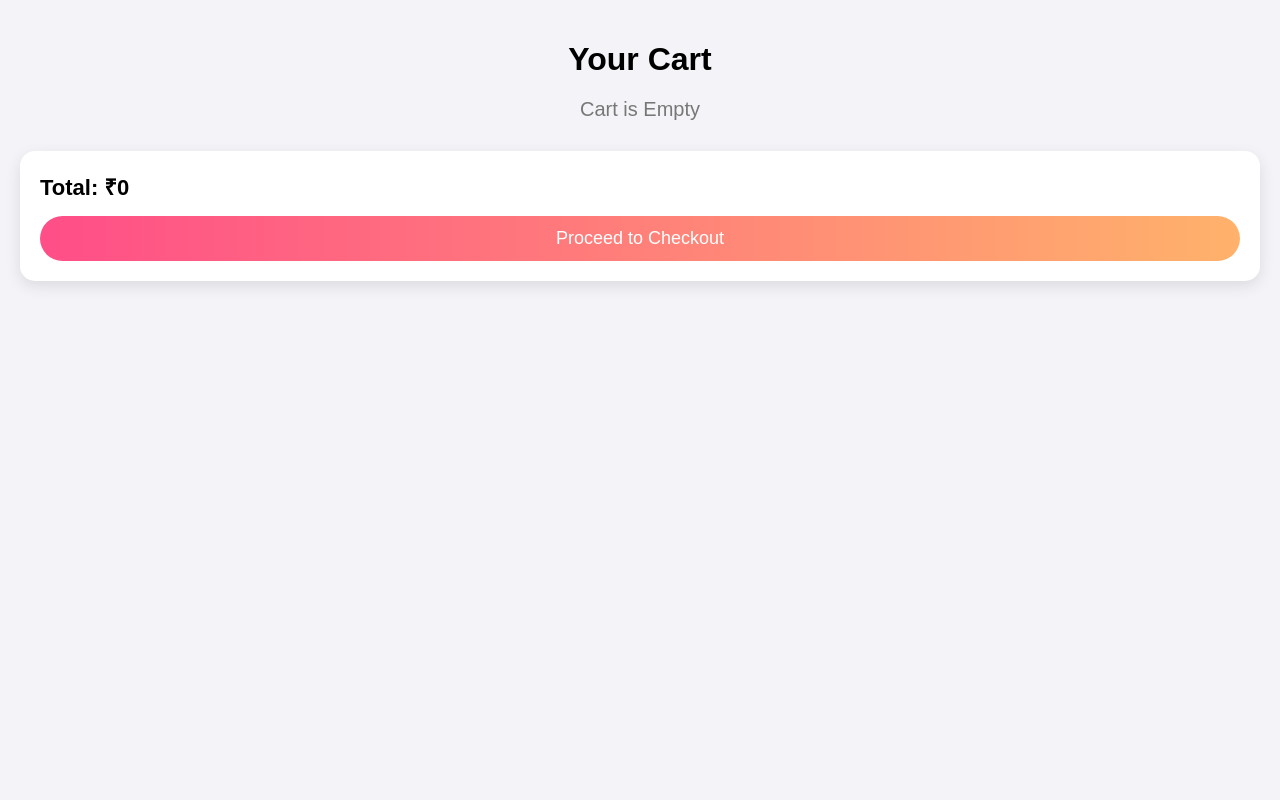
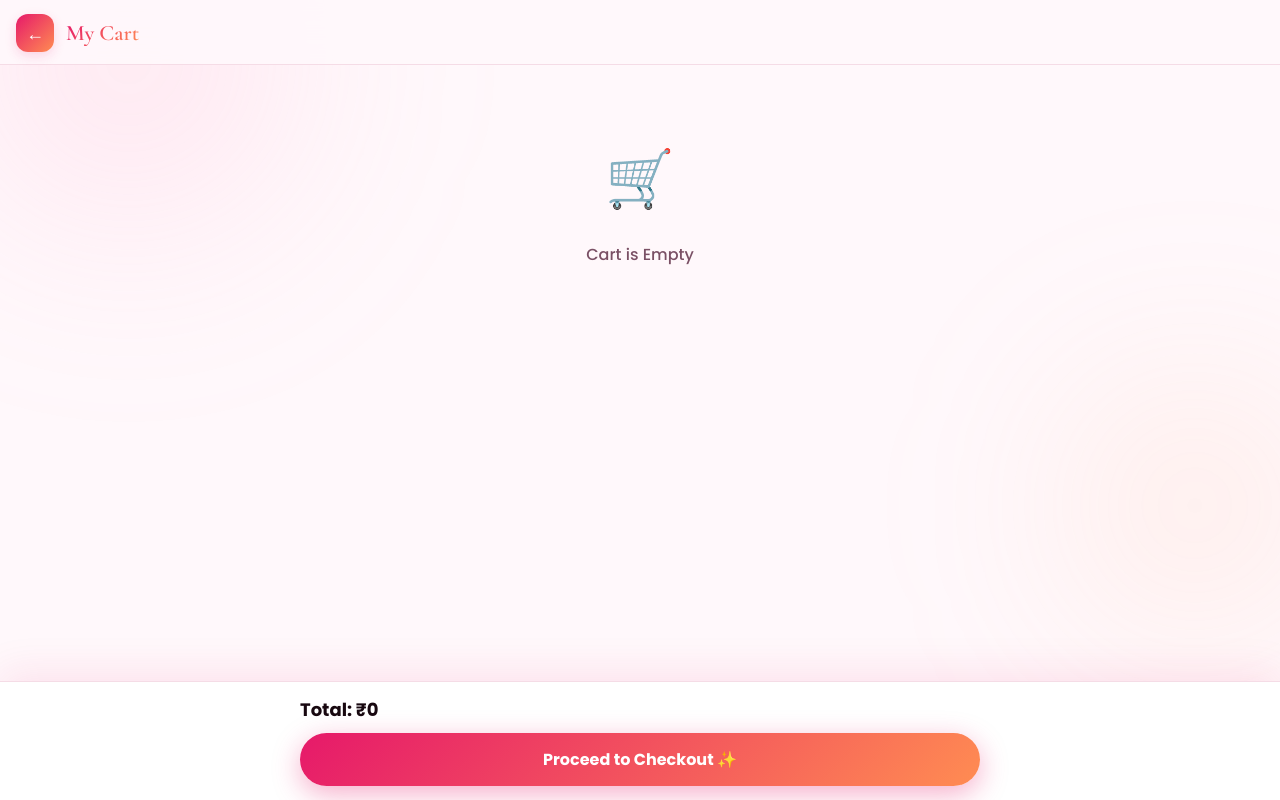
Before and after one commit to opkingpraja/Cosmetic-s, a website: page cart.html in a window 1280 px wide. Drawn offline with nearby package versions, Linux system fonts and the light colour scheme.

Commit message:
Refactor cart.html for improved structure and styling

```diff
--- a/cart.html
+++ b/cart.html
@@ -2,148 +2,136 @@
 <html lang="en">
 <head>
 <meta charset="UTF-8">
+<meta name="viewport" content="width=device-width,initial-scale=1,maximum-scale=1,user-scalable=no,viewport-fit=cover">
+<title>Your Cart — Anntya</title>
+<link href="https://fonts.googleapis.com/css2?family=Poppins:wght@300;400;500;600;700;800&family=Cormorant+Garamond:wght@600&display=swap" rel="stylesheet">
+<style>
+*,*::before,*::after{margin:0;padding:0;box-sizing:border-box;font-family:'Poppins',sans-serif;}
+:root{
+  --r:#e6196a;--r2:#ff5f98;--p:#ff8c52;--gold:#f5c340;
+  --cream:#fff8fb;--white:#fff;--text:#180810;--text2:#7a5065;--text3:#c8a8b5;
+  --border:#f5dce6;--sh:rgba(230,25,106,.16);--soft:rgba(0,0,0,.055);
+}
+html,body{touch-action:manipulation;-webkit-overflow-scrolling:touch;overflow-x:hidden;}
+body{background:var(--cream);color:var(--text);
+  padding:env(safe-area-inset-top) env(safe-area-inset-right) 120px env(safe-area-inset-left);
+  min-height:100vh;}
 
-<meta name="viewport"
-content="width=device-width,
-initial-scale=1,
-maximum-scale=1,
-user-scalable=no,
-viewport-fit=cover">
+/* Ambient */
+.bg-wrap{position:fixed;inset:0;z-index:0;pointer-events:none;overflow:hidden;}
+.blob{position:absolute;border-radius:50%;filter:blur(90px);animation:blobDrift 12s ease-in-out infinite;}
+.b1{width:460px;height:460px;background:radial-gradient(circle,rgba(255,155,195,.25),transparent 68%);top:-150px;left:-120px;}
+.b2{width:380px;height:380px;background:radial-gradient(circle,rgba(255,175,130,.2),transparent 68%);bottom:100px;right:-100px;animation-delay:-5s;}
+@keyframes blobDrift{0%,100%{transform:translate(0,0) scale(1);}50%{transform:translate(20px,-20px) scale(1.06);}}
 
-<title>Your Cart</title>
+/* Page header */
+.page-header{position:sticky;top:0;z-index:100;
+  background:rgba(255,248,251,.92);backdrop-filter:blur(20px);-webkit-backdrop-filter:blur(20px);
+  border-bottom:1px solid var(--border);padding:14px 16px 12px;
+  display:flex;align-items:center;gap:12px;
+  animation:slideDown .5s ease both;}
+@keyframes slideDown{from{opacity:0;transform:translateY(-16px);}to{opacity:1;transform:translateY(0);}}
+.back-btn{width:38px;height:38px;border-radius:12px;
+  background:linear-gradient(135deg,var(--r),var(--p));
+  display:flex;align-items:center;justify-content:center;
+  color:#fff;text-decoration:none;font-size:18px;
+  box-shadow:0 4px 12px var(--sh);transition:all .22s;flex-shrink:0;}
+.back-btn:hover{transform:scale(1.08);}
+h1{font-family:'Cormorant Garamond',serif;font-size:22px;font-weight:600;
+  background:linear-gradient(135deg,var(--r),var(--p));
+  -webkit-background-clip:text;-webkit-text-fill-color:transparent;}
 
-<style>
+/* Cart container */
+.cart-container{max-width:680px;margin:0 auto;padding:16px 14px 0;position:relative;z-index:1;}
 
-body{
-font-family:Poppins,sans-serif;
-background:#f4f4f8;
-margin:0;
-padding:20px;
-}
+/* Cart item */
+.cart-item{display:flex;gap:14px;background:#fff;padding:14px;border-radius:20px;
+  margin-bottom:12px;align-items:center;
+  box-shadow:0 4px 24px var(--soft);border:1px solid var(--border);
+  animation:cardUp .4s cubic-bezier(.34,1.56,.64,1) both;
+  transition:transform .25s,box-shadow .25s;position:relative;overflow:hidden;}
+.cart-item::before{content:'';position:absolute;left:0;top:0;bottom:0;width:4px;
+  background:linear-gradient(180deg,var(--r),var(--p));border-radius:4px 0 0 4px;}
+.cart-item:hover{transform:translateY(-2px);box-shadow:0 8px 36px rgba(230,25,106,.1);}
+@keyframes cardUp{from{opacity:0;transform:translateY(18px);}to{opacity:1;transform:translateY(0);}}
 
-h1{
-text-align:center;
-margin-bottom:20px;
-}
+.cart-item img{width:88px;height:88px;object-fit:cover;border-radius:14px;
+  border:1px solid var(--border);flex-shrink:0;box-shadow:0 4px 12px var(--soft);}
 
-.cart-container{
-max-width:900px;
-margin:auto;
-}
+.cart-details{flex:1;min-width:0;}
+.cart-title{font-size:15px;font-weight:600;color:var(--text);
+  white-space:nowrap;overflow:hidden;text-overflow:ellipsis;}
+.cart-price{font-size:16px;font-weight:700;margin-top:5px;
+  background:linear-gradient(135deg,var(--r),var(--p));
+  -webkit-background-clip:text;-webkit-text-fill-color:transparent;}
 
-.cart-item{
-display:flex;
-gap:15px;
-background:white;
-padding:15px;
-border-radius:15px;
-margin-bottom:15px;
-align-items:center;
-box-shadow:0 5px 15px rgba(0,0,0,0.1);
-}
+.quantity{display:flex;align-items:center;gap:10px;margin-top:10px;}
+.quantity button{width:30px;height:30px;border:none;
+  background:linear-gradient(135deg,var(--r),var(--p));
+  color:#fff;font-size:18px;border-radius:50%;cursor:pointer;
+  box-shadow:0 3px 10px var(--sh);transition:all .22s;
+  display:flex;align-items:center;justify-content:center;font-weight:700;}
+.quantity button:hover{transform:scale(1.12);}
+.quantity span{font-size:16px;font-weight:600;min-width:24px;text-align:center;}
 
-.cart-item img{
-width:90px;
-height:90px;
-object-fit:cover;
-border-radius:10px;
-}
+.remove-btn{margin-top:8px;background:rgba(230,25,106,.08);color:var(--r);
+  border:1px solid rgba(230,25,106,.2);padding:5px 12px;border-radius:20px;
+  cursor:pointer;font-size:12px;font-weight:600;font-family:'Poppins',sans-serif;
+  transition:all .2s;}
+.remove-btn:hover{background:rgba(230,25,106,.16);transform:scale(1.04);}
 
-.cart-details{
-flex:1;
-}
+/* Empty */
+.empty{text-align:center;padding:60px 20px;color:var(--text2);
+  font-size:16px;font-weight:500;}
+.empty::before{content:'🛒';display:block;font-size:56px;margin-bottom:16px;
+  animation:bounce .8s ease infinite alternate;}
+@keyframes bounce{from{transform:translateY(0);}to{transform:translateY(-12px);}}
 
-.cart-title{
-font-size:18px;
-font-weight:600;
-}
+/* Total box — sticky bottom */
+.total-box{position:fixed;bottom:0;left:0;right:0;z-index:200;
+  background:rgba(255,255,255,.96);backdrop-filter:blur(24px);-webkit-backdrop-filter:blur(24px);
+  border-top:1px solid var(--border);
+  padding:14px 18px calc(14px + env(safe-area-inset-bottom));
+  box-shadow:0 -8px 40px rgba(230,25,106,.1);}
+.total-inner{max-width:680px;margin:0 auto;}
+.total{font-size:18px;font-weight:700;color:var(--text);margin-bottom:10px;
+  display:flex;align-items:center;justify-content:space-between;}
+.total span{font-size:20px;font-weight:800;
+  background:linear-gradient(135deg,var(--r),var(--p));
+  -webkit-background-clip:text;-webkit-text-fill-color:transparent;}
 
-.cart-price{
-color:#ff4e88;
-font-weight:bold;
-margin-top:5px;
-}
-
-.quantity{
-display:flex;
-align-items:center;
-gap:10px;
-margin-top:10px;
-}
-
-.quantity button{
-width:30px;
-height:30px;
-border:none;
-background:#ff4e88;
-color:white;
-font-size:18px;
-border-radius:50%;
-cursor:pointer;
-}
-
-.remove-btn{
-margin-top:8px;
-background:red;
-color:white;
-border:none;
-padding:6px 10px;
-border-radius:6px;
-cursor:pointer;
-}
-
-.total-box{
-margin-top:30px;
-background:white;
-padding:20px;
-border-radius:15px;
-box-shadow:0 5px 15px rgba(0,0,0,0.1);
-}
-
-.total{
-font-size:22px;
-font-weight:bold;
-}
-
-.checkout{
-margin-top:15px;
-width:100%;
-padding:12px;
-border:none;
-background:linear-gradient(90deg,#ff4e88,#ffb26b);
-color:white;
-font-size:18px;
-border-radius:25px;
-cursor:pointer;
-}
-
-.empty{
-text-align:center;
-font-size:20px;
-color:#777;
-}
-
+.checkout{width:100%;padding:14px;border:none;
+  background:linear-gradient(135deg,var(--r),var(--p));
+  color:#fff;font-size:16px;font-weight:700;border-radius:50px;cursor:pointer;
+  font-family:'Poppins',sans-serif;
+  box-shadow:0 8px 28px rgba(230,25,106,.35);
+  transition:all .28s;position:relative;overflow:hidden;}
+.checkout::after{content:'';position:absolute;inset:0;
+  background:linear-gradient(90deg,transparent,rgba(255,255,255,.25),transparent);
+  transform:translateX(-100%);transition:transform .5s;}
+.checkout:hover::after{transform:translateX(100%);}
+.checkout:hover{transform:translateY(-2px);box-shadow:0 12px 36px rgba(230,25,106,.42);}
+.checkout:active{transform:translateY(0);}
 </style>
-
 </head>
-
 <body>
 
-<h1>Your Cart</h1>
+<div class="bg-wrap"><div class="blob b1"></div><div class="blob b2"></div></div>
+
+<div class="page-header">
+  <a class="back-btn" href="index.html">&#8592;</a>
+  <h1>My Cart</h1>
+</div>
 
 <div class="cart-container" id="cartContainer"></div>
 
 <div class="total-box">
-
-<div class="total" id="totalPrice">
-Total: ₹0
+  <div class="total-inner">
+    <div class="total" id="totalPrice">Total: ₹0</div>
+    <button class="checkout">Proceed to Checkout ✨</button>
+  </div>
 </div>
 
-<button class="checkout">
-Proceed to Checkout
-</button>
-
-</div>
 <script>
   let cart = JSON.parse(localStorage.getItem("cart")) || [];
   const container = document.getElementById("cartContainer");
@@ -210,8 +198,5 @@ Proceed to Checkout
   // Initial call
   renderCart();
 </script>
-
-
-
 </body>
 </html>
```
